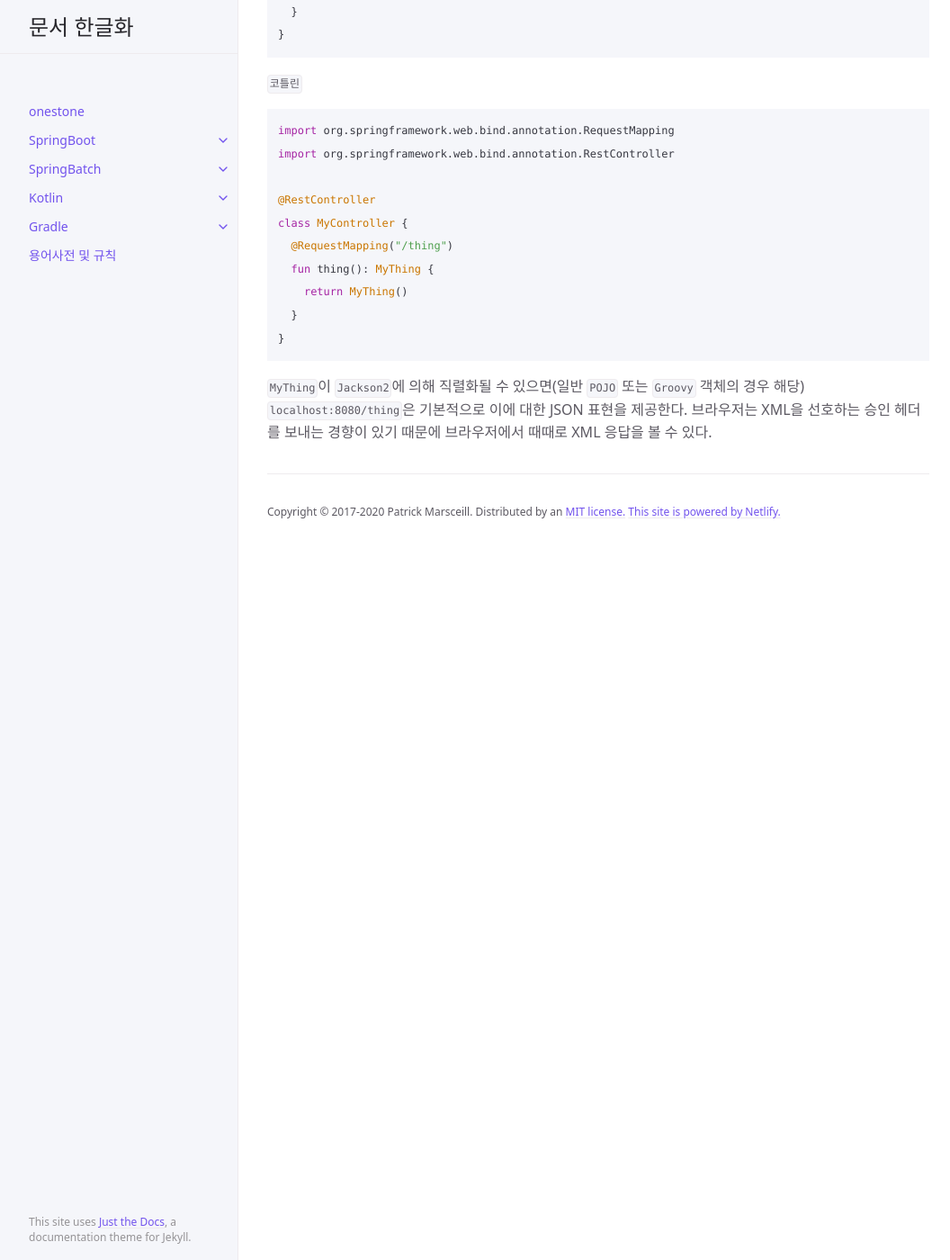
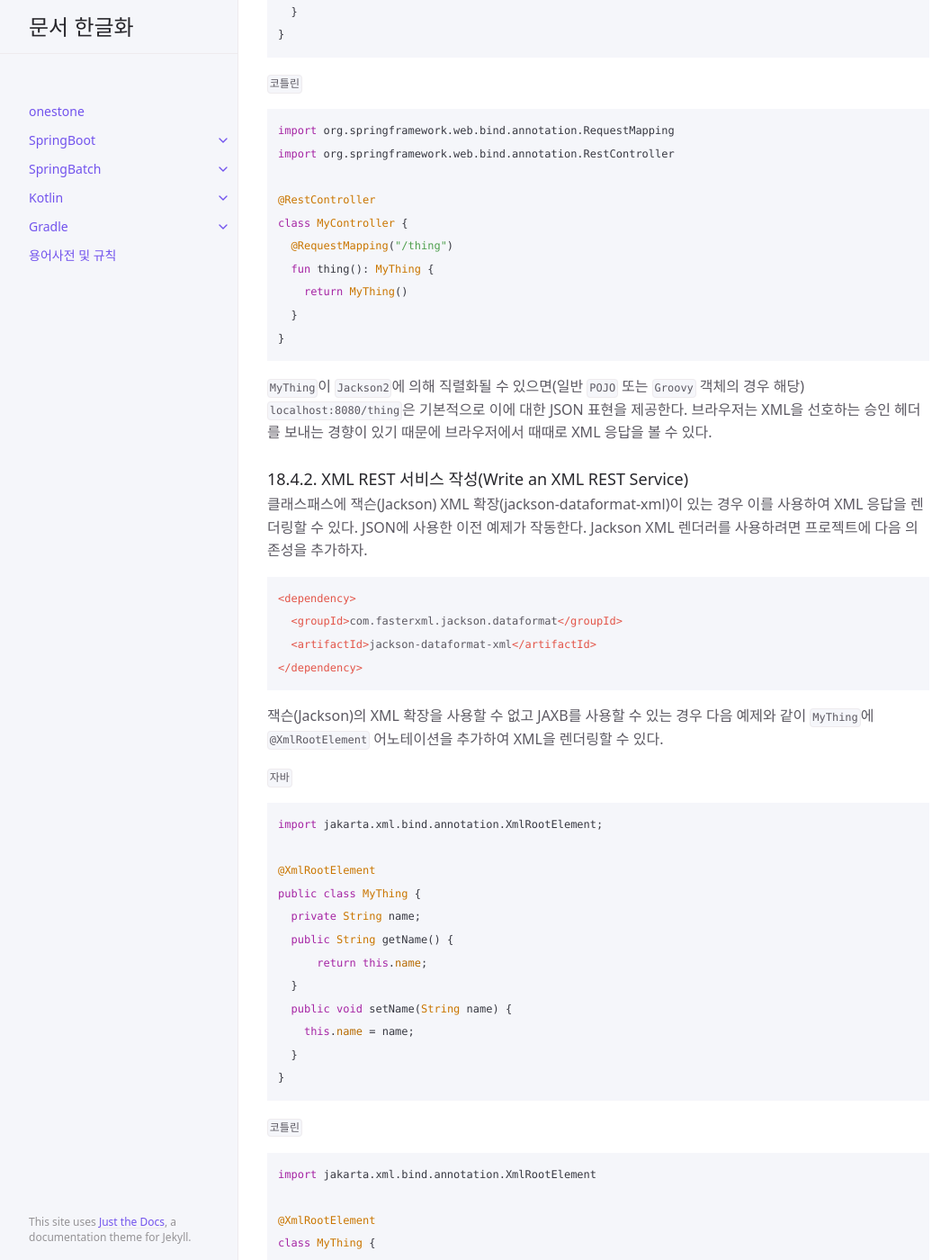
Before and after one commit to onestone9900/onestone9900.github.io, a Jekyll site: the page built from docs/spring_boot/3.1.1/spring_boot/18.how_to_guides.md, in a window 1280 px wide and 1400 px high, scrolled down 36823 px. Shown: the whole window at 90% size, without its empty margins (107-1163 px from the left). Built offline with Jekyll 4.4.1, drawn with Linux system fonts in a browser that asks for light colours; some of the changed text lies outside the part shown.

Commit message:
docs: spring boot - 18.4.2. XML REST 서비스 작성(Write an XML REST Service)

````diff
--- a/docs/spring_boot/3.1.1/spring_boot/18.how_to_guides.md
+++ b/docs/spring_boot/3.1.1/spring_boot/18.how_to_guides.md
@@ -53,9 +53,9 @@ nav_order: 18
     - 18.3.14. 톰캣의 MBean 레지스트리 활성화(Enable Tomcat’s MBean Registry)
     - 18.3.15. 언더토우로 다중 리스너 활성화(Enable Multiple Listeners with Undertow)
     - 18.3.16. @ServerEndpoint를 사용하여 웹소켓 엔드포인트 생성(Create WebSocket Endpoints Using @ServerEndpoint)
-  - 18.4. Spring MVC
-    - 18.4.1. Write a JSON REST Service
-    - 18.4.2. Write an XML REST Service
+  - 18.4. 스프링 MVC(Spring MVC)
+    - 18.4.1. JSON REST 서비스 작성(Write a JSON REST Service)
+    - 18.4.2. XML REST 서비스 작성(Write an XML REST Service)
     - 18.4.3. Customize the Jackson ObjectMapper
     - 18.4.4. Customize the @ResponseBody Rendering
     - 18.4.5. Handling Multipart File Uploads
@@ -1354,3 +1354,54 @@ class MyController {
 ```
 
 `MyThing`이 `Jackson2`에 의해 직렬화될 수 있으면(일반 `POJO` 또는 `Groovy` 객체의 경우 해당) `localhost:8080/thing`은 기본적으로 이에 대한 JSON 표현을 제공한다. 브라우저는 XML을 선호하는 승인 헤더를 보내는 경향이 있기 때문에 브라우저에서 때때로 XML 응답을 볼 수 있다.
+
+
+### 18.4.2. XML REST 서비스 작성(Write an XML REST Service)
+클래스패스에 잭슨(Jackson) XML 확장(jackson-dataformat-xml)이 있는 경우 이를 사용하여 XML 응답을 렌더링할 수 있다. JSON에 사용한 이전 예제가 작동한다. Jackson XML 렌더러를 사용하려면 프로젝트에 다음 의존성을 추가하자.
+
+```xml
+<dependency>
+  <groupId>com.fasterxml.jackson.dataformat</groupId>
+  <artifactId>jackson-dataformat-xml</artifactId>
+</dependency>
+```
+
+잭슨(Jackson)의 XML 확장을 사용할 수 없고 JAXB를 사용할 수 있는 경우 다음 예제와 같이 `MyThing`에 `@XmlRootElement` 어노테이션을 추가하여 XML을 렌더링할 수 있다.
+
+`자바`
+```java
+import jakarta.xml.bind.annotation.XmlRootElement;
+
+@XmlRootElement
+public class MyThing {
+  private String name;
+  public String getName() {
+      return this.name;
+  }
+  public void setName(String name) {
+    this.name = name;
+  }
+}
+```
+
+`코틀린`
+```kotlin
+import jakarta.xml.bind.annotation.XmlRootElement
+
+@XmlRootElement
+class MyThing {
+  var name: String? = null
+}
+```
+
+예를 들어 다음을 추가하여 JAXB 라이브러리가 프로젝트의 일부인지 확인해야 한다.
+
+```xml
+<dependency>
+  <groupId>org.glassfish.jaxb</groupId>
+  <artifactId>jaxb-runtime</artifactId>
+</dependency>
+```
+
+{: .note}
+서버가 JSON 대신 XML을 렌더링하도록 하려면 `Accept: text/xml` 헤더를 보내야 할 수도 있다(또는 브라우저를 사용해야 할 수도 있다).
````
